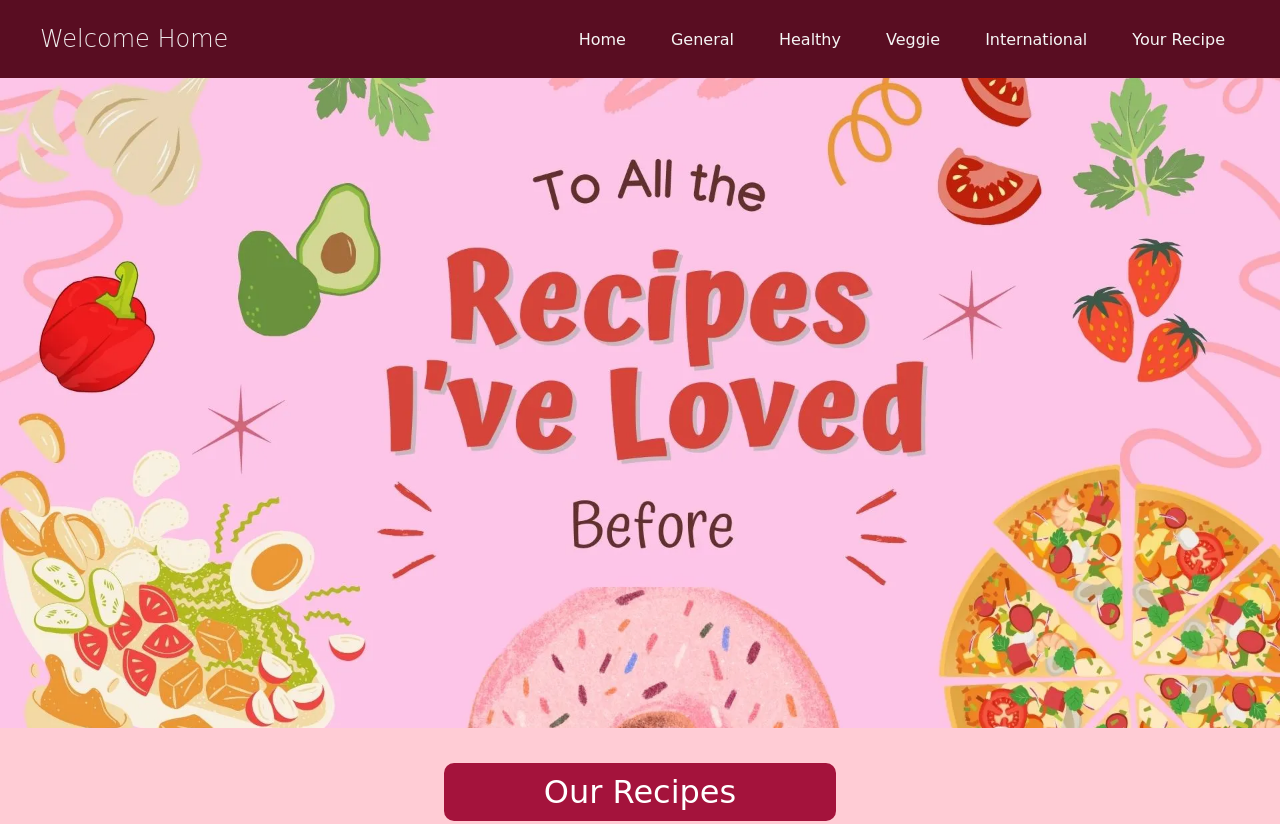
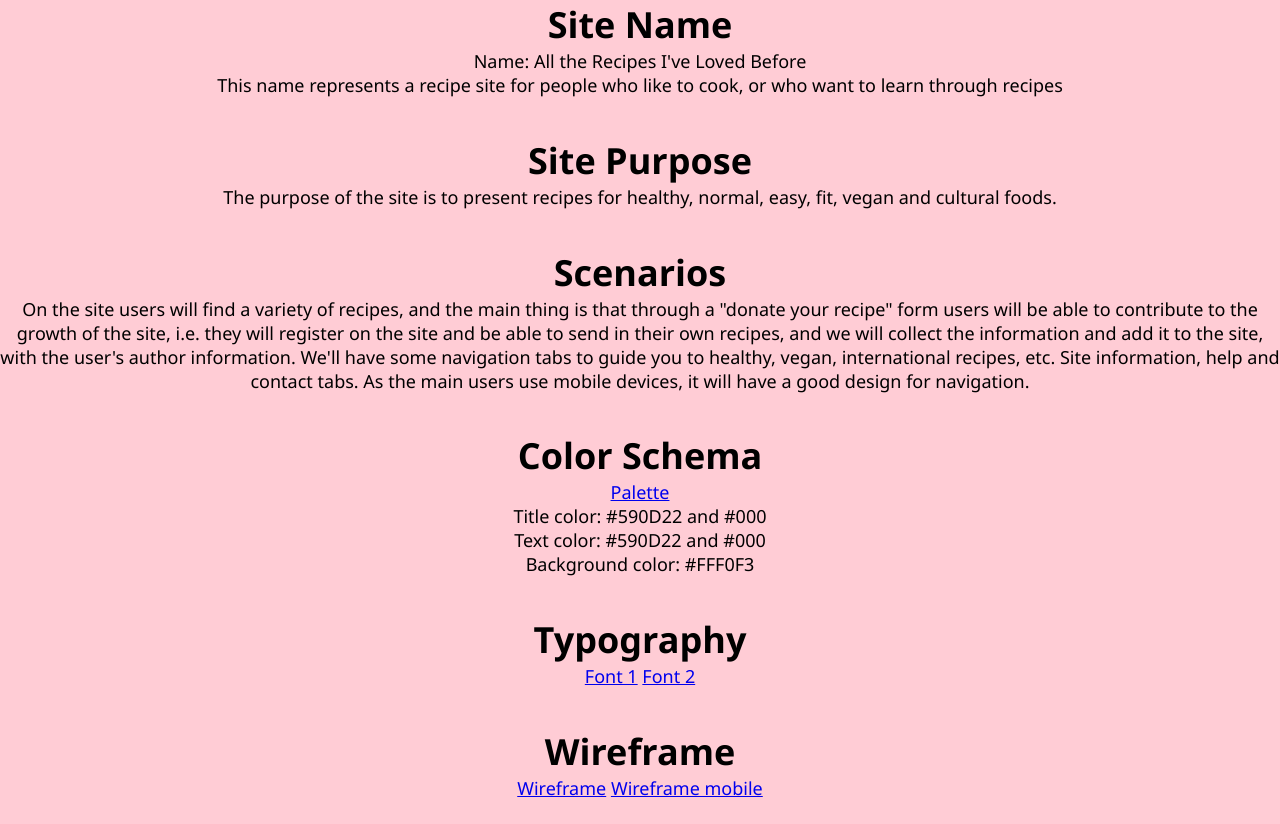
Before and after one commit to Ajauro/wdd131, a plain HTML site: page project/siteplan.html in a window 1280 px wide. Shown: the top 824 px of the page. After the commit the page ends 800 px from the top, so only its background shows below. Drawn offline with Linux system fonts and the light colour scheme.

Commit message:
added changes

```diff
--- a/project/siteplan.html
+++ b/project/siteplan.html
@@ -8,81 +8,41 @@
         <script src="scripts/siteplan.js" defer></script>
     </head>
     <body>
-        <header>
-            <nav class="navbar">
-                <h1 class="logo">Welcome Home</h1>
-                <ul class="menu-links">
-                    <li id="close-menu-btn" class="material-symbols-outlined">×</li>
-                    <li><a href="#" id="home">Home</a></li>
-                    <li><a href="#" id="general">General</a></li>
-                    <li><a href="#" id="healthy">Healthy</a></li>
-                    <li><a href="#" id="veggie">Veggie</a></li>
-                    <li><a href="#" id="inter">International</a></li>
-                    <li><a href="#" id="your-recipe">Your Recipe</a></li>
-                </ul>
-                <span id="hamburger-btn" class="material-symbols-outlined">≡</span>
-            </nav>
-        </header>
+        <div class="site-name">
+            <h1>Site Name</h1>
+            <p>Name: All the Recipes I've Loved Before</p>
+            <p>This name represents a recipe site for people who like to cook, or who want to learn through recipes</p>
+        </div>
+        <div class="site-purpose">
+            <h1>Site Purpose</h1>
+            <p>The purpose of the site is to present recipes for healthy, normal, easy, fit, vegan and cultural foods.</p>
+        </div>
+        <div class="scenarios">
+            <h1>Scenarios</h1>
+            <p>On the site users will find a variety of recipes, and the main thing is that through a "donate your recipe"
+                form users will be able to contribute to the growth of the site, i.e. they will register on the site and be able to
+                send in their own recipes, and we will collect the information and add it to the site, with the user's author information.
+                We'll have some navigation tabs to guide you to healthy, vegan, international recipes, etc. Site information, help and contact tabs.
+                As the main users use mobile devices, it will have a good design for navigation.</p>
+        </div>
+        <div class="color-schema">
+            <h1>Color Schema</h1>
+            <a href="https://coolors.co/palette/590d22-800f2f-a4133c-c9184a-ff4d6d-ff758f-ff8fa3-ffb3c1-ffccd5-fff0f3">Palette</a>
+            <p>Title color: #590D22 and #000</p>
 
-        <main>
-            <div class="grid-container">
-            <!--JavaScript code-->
-            </div>
-            <div class="hero">
-                <picture>
-                    <source srcset="images/Cream Illustrative Healthy Food Recipes YouTube Intro Video.webp" media="(min-width: 500px)">
-                    <img src="images/Cream Illustrative Healthy Food Recipes YouTube Intro Video.webp" alt="page-image" width="500" height="300" loading="lazy">
-                </picture>
-            </div>
-            <div class="our-recipes">
-                <a href="general.html">Our Recipes</a>
-            </div>
-            <div class="about-and-purpose">
-                <div class="about-us">
-                    <h2>About Us</h2>
-                    <p>Welcome to All The Recipes I've Loved Before, your destination for discovering and sharing culinary recipes. We're an inspiration for anyone who likes or wants to cook delicious dishes.</p>
-                </div>
-                <div class="our-purpose">
-                    <h2>Our Purpose</h2>
-                    <p>All The Recipes I've Loved Before was created with the aim of being a community where food lovers can interact, learn and try out new recipes. We are always looking to learn and grow our site, so you are our greatest support.</p>
-                    <p>Cooking is much more than just following a logical sequence of steps, it's a form of expression and connection. All of our recipes are real and accessible, and you can also contribute your own favorite recipe by clicking here: <a href="your-recipe.html">Your Recipe</a></p>
-                </div>
-            </div>
-            <div class="contact-us">
-                <h2>Contact Us</h2>
-                    <a href="https://wa.me/qr/MRKN5Z7VB3VZF1" target="_blank">
-                        <img src="images/icons8-whatsapp.svg" alt="w-logo" width="100" height="50">
-                    </a>
-                    <a href="https://mail.google.com/mail/u/0/" target="_blank">
-                        <img src="images/icons8-correio-de-maçã.svg" alt="e-logo" width="100" height="50">
-                    </a>
-                    <a href="https://www.instagram.com/" target="_blank">
-                        <img src="images/icons8-instagram (1).svg" alt="i-logo" width="100" height="50">
-                    </a>
-                </p>
-            </div>
-            <div class="form">
-                <form method="get" action="subscribe.html" class="wf1">
-                    <fieldset>
-                        <div>
-                            <h2>Subscribe</h2>
-                            <h3><strong>Name: </strong></h3>
-                            <label><input type="text" name="name" id="name" autocomplete="name" required></label>
-                        </div>
-                        <div>
-                            <h3><strong>Email: </strong></h3>
-                            <label><input type="text" name="email" id="email" autocomplete="email" required></label>
-                        </div>
-                        <div class="submit">
-                            <label><input type="submit" value="Subscribe Now"></label>
-                        </div>
-                    </fieldset>
-                </form>
-            </div>
-        </main>
-        <footer class="footer">
-            <p>©<span id="currentYear"></span> 🦋 Bruna Araujo 🦋 Brazil</p>
-            <p id="lastModified"></p>
-        </footer>
+                <p>Text color: #590D22 and #000</p>
+
+                <p>Background color: #FFF0F3</p>
+        </div>
+        <div class="typography">
+            <h1>Typography</h1>
+            <a href="https://fonts.googleapis.com/css2?family=Josefin+Sans:ital,wght@0,100..700;1,100..700&display=swap">Font 1</a>
+            <a href="https://fonts.googleapis.com/css2?family=Comfortaa:wght@300..700&display=swap">Font 2</a>
+        </div>
+        <div class="wireframe">
+            <h1>Wireframe</h1>
+            <a href="https://app.moqups.com/unsaved/701d379d/edit/page/ad64222d5">Wireframe</a>
+            <a href="https://app.moqups.com/unsaved/701d379d/edit/page/a592ecd51">Wireframe mobile</a>
+        </div>
     </body>
 </html>
```
Also changed, not shown: project/home.html (added, +88 -0 lines), project/subcribe.html (deleted, +0 -24 lines), project/subscribe.html (added, +36 -0 lines).
